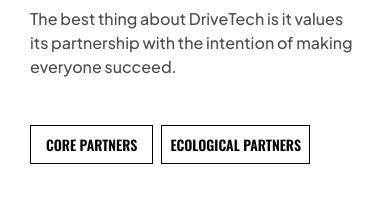
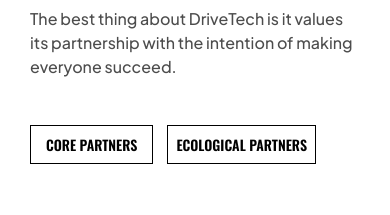
Before and after one commit to AhsanDT/drivetech, a Next.js app: page / in a window 390 px wide. Shown: the part 9220-9435 px from the top of the page. Built offline with nearby package versions, Linux system fonts and the light colour scheme; some icons are missing.

Commit message:
updated code

```diff
--- a/src/components/Home/Partnership.jsx
+++ b/src/components/Home/Partnership.jsx
@@ -21,7 +21,7 @@ const Partnership = ({DATA,className}) => {
           intention of making everyone succeed.
         </p>
         <div className="mt-[30px] w-full">
-          <ul className="text-[14px] md:text-[16px] font-oswald font-bold gap-x-[8px] flex lg:gap-x-[40px] lg:justify-center items-center">
+          <ul className="text-[14px] md:text-[16px] font-oswald font-bold gap-x-[14px] flex lg:gap-x-[40px] lg:justify-center items-center">
             <Link href={"/partnership/core"}><li className={`${route== "/partnership/core" ? "text-white bg-black" : "text-black bg-white hover:text-white  hover:bg-black"} w-full md:w-[208px]  text-center px-[15px] lg:px-[16px] py-[8px] cursor-pointer border border-black`}>
               CORE PARTNERS
             </li>
```
